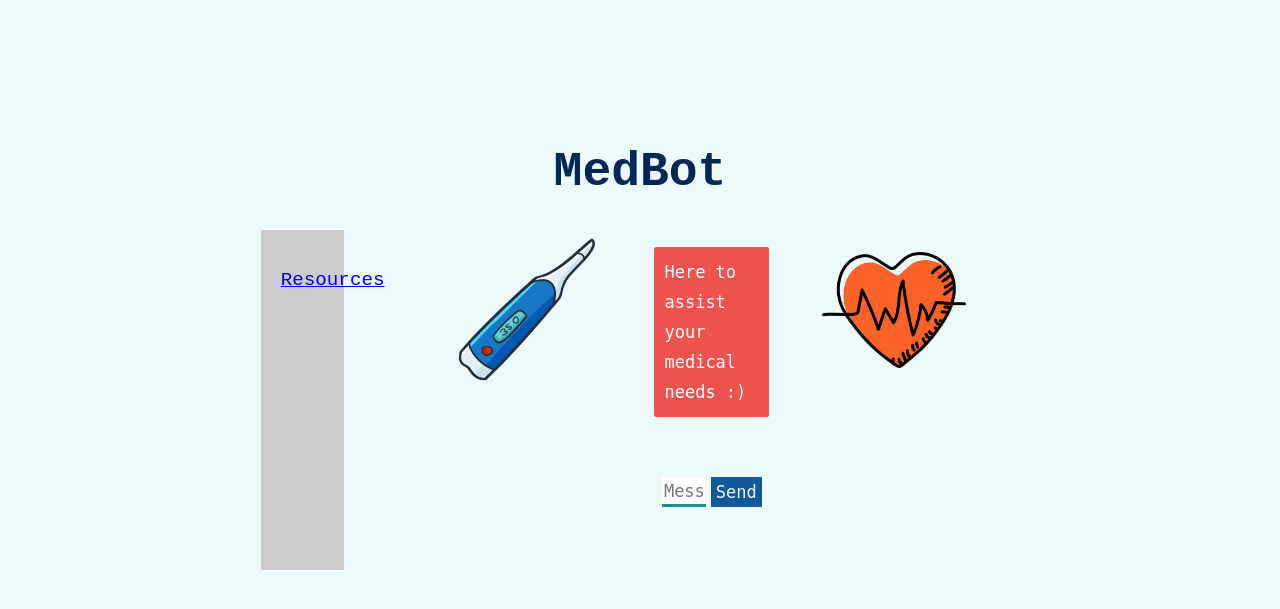
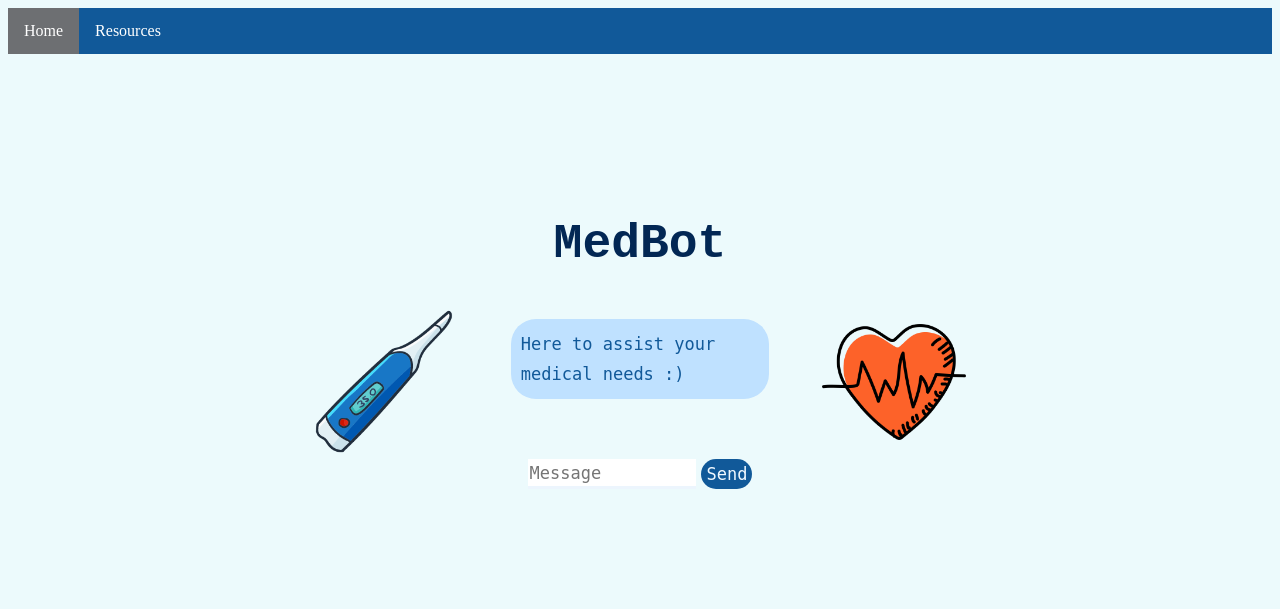
Before and after one commit to Iba-16/Chatbot.github.io, a Flask app: page / in a window 1280 px wide. Shown: the top 609 px of the page. Run offline with Flask 2, Linux system fonts and the light colour scheme; parts of the project's set-up code (start-up, migrations or seed data) failed here and were passed over; some libraries are stand-ins or nearby versions.

Commit message:
added navigation bar

```diff
--- a/static/style.css
+++ b/static/style.css
@@ -2,6 +2,7 @@ body {
     background-color: rgb(236, 250, 252);
     /* display: flex; */
     text-align: center;
+    border-radius: 25px;
 }
 
 
@@ -11,9 +12,14 @@ h1 {
     font-family: 'Courier New', Courier, monospace;
     font-size: 300%;
 
-    margin: 0 auto;
+    margin: 0;
     text-align: center;
     margin-top: 145px;
+}
+
+#big-container{
+    display: flex;
+    flex-direction: row;
 }
 
 #container {
@@ -34,6 +40,7 @@ h1 {
     margin-right: 50%; */
     width: 60%;
     margin-top: 30px;
+
 }
 
 img {
@@ -52,11 +59,12 @@ input{
 
   #buttonInput{
       background-color: rgb(17, 89, 153);
-      border: 2px;
+      border: none;
       border-color: rgb(17, 89, 153);
       font-family: 'Courier New', Courier, monospace;
       color: aliceblue;
       font-size: 100%;
+      border-radius: 25px;
 
   }
 
@@ -64,6 +72,7 @@ input{
       border:none;
       font-family: 'Courier New', Courier, monospace ;
       font-size: 100%;
+      border-radius: 25px;
 
   }
 
@@ -74,12 +83,13 @@ input{
     margin-top: 60px;
     display: flex;
     flex-direction: row;
+    border-radius: 25px;
 }
 
 #text {
     width: 87%;
     border: none;
-    border-bottom: 3px solid #009688;
+    border-bottom: 3px solid rgb(236, 245, 253);
     font-family: monospace;
     font-size: 17px;
 }
@@ -89,20 +99,22 @@ input{
     padding: 5px;
     font-family: monospace;
     font-size: 17px;
+    border-radius: 25px;
 }
 
 .userText {
-    color: white;
+    color: rgb(17, 89, 153);
     font-family: monospace;
     font-size: 17px;
     text-align: right;
     line-height: 30px;
+    border-radius: 25px;;
 }
 
 .userText span {
-    background-color: #009688;
+    background-color: rgb(211, 230, 247);
     padding: 10px;
-    border-radius: 2px;
+    border-radius: 25px;
 }
 
 /* .botText {
@@ -114,11 +126,11 @@ input{
 } */
 
 .botText{
-    background-color: #EF5350;
+    background-color: rgb(191, 225, 255);;
     padding: 10px;
-    border-radius: 2px;
+    border-radius: 25px;
 
-    color: white;
+    color: rgb(17, 89, 153);
     font-family: monospace;
     font-size: 17px;
     text-align: left;
@@ -137,28 +149,37 @@ input{
 }
 
 
-nav {
+
+
+ul {
+    list-style-type: none;
+    margin: 0;
+    padding: 0;
+    background-color: rgb(17, 89, 153);
+    align-self: center;
+    overflow: hidden;
+}
+
+li {
     float: left;
-    width: 30%;
-    height: 300px; /* only for demonstration, should be removed */
-    background: #ccc;
-    padding: 20px;
+}
+
+
+li a {
+    display: block;
+    color: white;
+    text-align: center;
+    padding: 14px 16px;
+    text-decoration: none;
   }
 
-  /* Style the list inside the menu */
-  nav ul {
-    list-style-type: none;
-    padding: 0;
+  .active{
+      background-color: rgb(109, 111, 114);
   }
 
-
-  /* Clear floats after the columns */
-  section::after {
-    content: "";
-    display: table;
-    clear: both;
-  }
-
+li a:hover{
+    background-color: rgb(180, 180, 180);
+}
 
   /* Responsive layout - makes the two columns/boxes stack on top of each other instead of next to each other, on small screens */
   @media (max-width: 600px) {
--- a/templates/index.html
+++ b/templates/index.html
@@ -8,15 +8,17 @@
 </head>
 
 <body>
+
+    <ul>
+        <li><a href="/" class="active">Home</a></li>
+        <li><a href="/resources">Resources</a></li>
+      </ul> <br>
+
+
     <h1>MedBot</h1>
+
     <div id="container">
-        <section>
-            <nav>
-              <ul>
-                <li><a href="/resources">Resources</a></li>
-              </ul>
-            </nav>
-          </section>
+
         <div>
             <img src="/static/thermometer.png" alt="themometer">
         </div>
@@ -27,11 +29,6 @@
             </div>
             <div id="userInput">
                 <input id="text" type="text" name="msg" placeholder="Message">
-                <!-- <form method="POST">
-                    <input id="text" name="text">
-                    <input id="buttonInput" type="submit">
-                </form> -->
-
                 <input id="buttonInput" type="submit" value="Send">
             </div>
         </div>
@@ -41,6 +38,9 @@
         </div>
 
     </div>
+
+</body>
+
 
 <script>
     function getBotResponse() {
```
Also changed, not shown: static/style2.css (+32 -0 lines), templates/page2.html (+10 -3 lines). Lines whose indentation alone changed are shown as unchanged.
